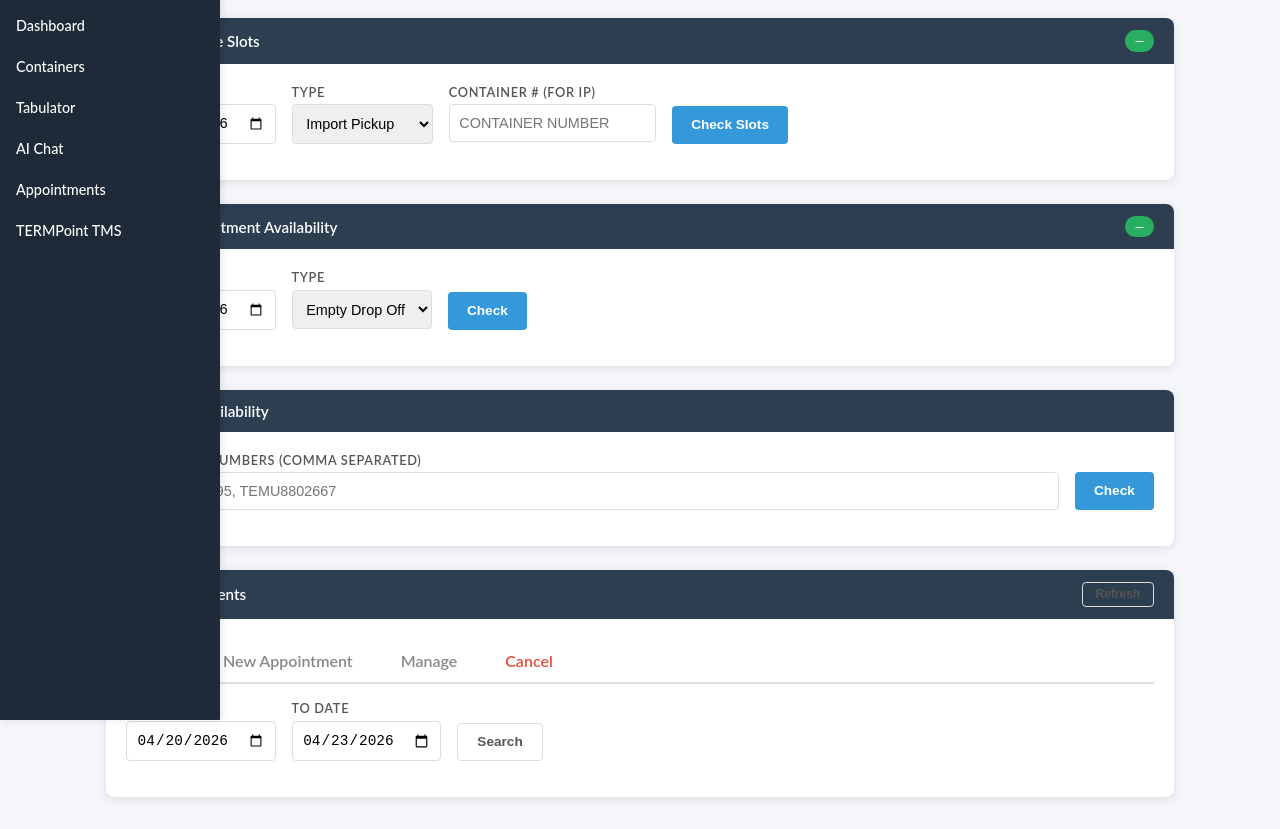
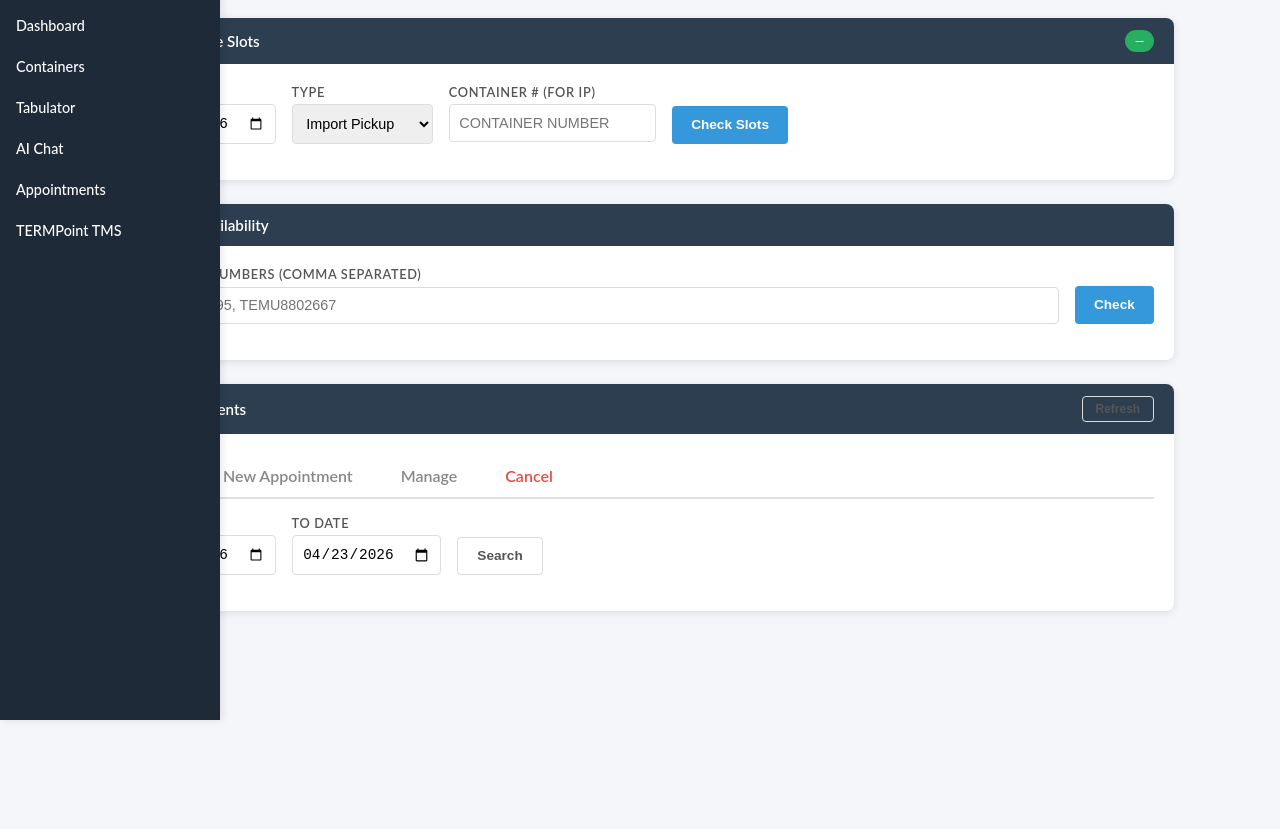
Before and after one commit to Lasielogistics/ocr-saas, a plain HTML site: page api/apm/termpoint_web.html in a window 1280 px wide. Shown: the part 80-909 px from the top of the page. After the commit the page ends 800 px from the top, so only its background shows below. Drawn offline with Linux system fonts and the light colour scheme.

Commit message:
Remove redundant Empty Appointment Availability card
Co-Authored-By: Claude Opus 4.7 <noreply@anthropic.com>

```diff
--- a/api/apm/termpoint_web.html
+++ b/api/apm/termpoint_web.html
@@ -140,29 +140,6 @@
   </div>
 
   <!-- Empty Appointment Availability -->
-  <div class="card" id="emptyCard" style="display:none">
-    <div class="card-header">Empty Appointment Availability <span class="badge" id="emptyDate">—</span></div>
-    <div class="card-body">
-      <div style="display:flex; gap:1rem; margin-bottom:1rem; flex-wrap:wrap;">
-        <div class="field" style="margin:0">
-          <label>Date</label>
-          <input type="date" id="emptyDateInput" value="2026-04-20">
-        </div>
-        <div class="field" style="margin:0">
-          <label>Type</label>
-          <select id="emptyType">
-            <option value="MD">Empty Drop Off</option>
-            <option value="MP">Empty Pickup</option>
-          </select>
-        </div>
-        <div class="field" style="margin:0; display:flex; align-items:flex-end;">
-          <button class="btn btn-primary" onclick="loadEmptyAvailability()" style="height:38px">Check</button>
-        </div>
-      </div>
-      <div id="emptyGrid"></div>
-    </div>
-  </div>
-
   <!-- Container Availability -->
   <div class="card" id="containerCard" style="display:none">
     <div class="card-header">Container Availability</div>
@@ -348,7 +325,6 @@ async function connect() {
     showToast('Connected successfully');
     loadSlots();
     loadAppointments();
-    loadEmptyAvailability();
 
   } catch (e) {
     document.getElementById('authBadge').textContent = 'ERROR';
@@ -730,13 +706,11 @@ function showTab(tab) {
   // Show/hide cards
   const showSlots = ['create'].includes(tab);
   document.getElementById('slotsCard').style.display = showSlots ? 'block' : 'none';
-  document.getElementById('emptyCard').style.display = tab === 'create' ? 'block' : 'none';
   document.getElementById('containerCard').style.display = tab === 'create' ? 'block' : 'none';
 }
 
 window.onload = () => {
   document.getElementById('slotsCard').style.display = 'block';
-  document.getElementById('emptyCard').style.display = 'block';
   document.getElementById('containerCard').style.display = 'block';
   document.getElementById('apptsCard').style.display = 'block';
 };
```
